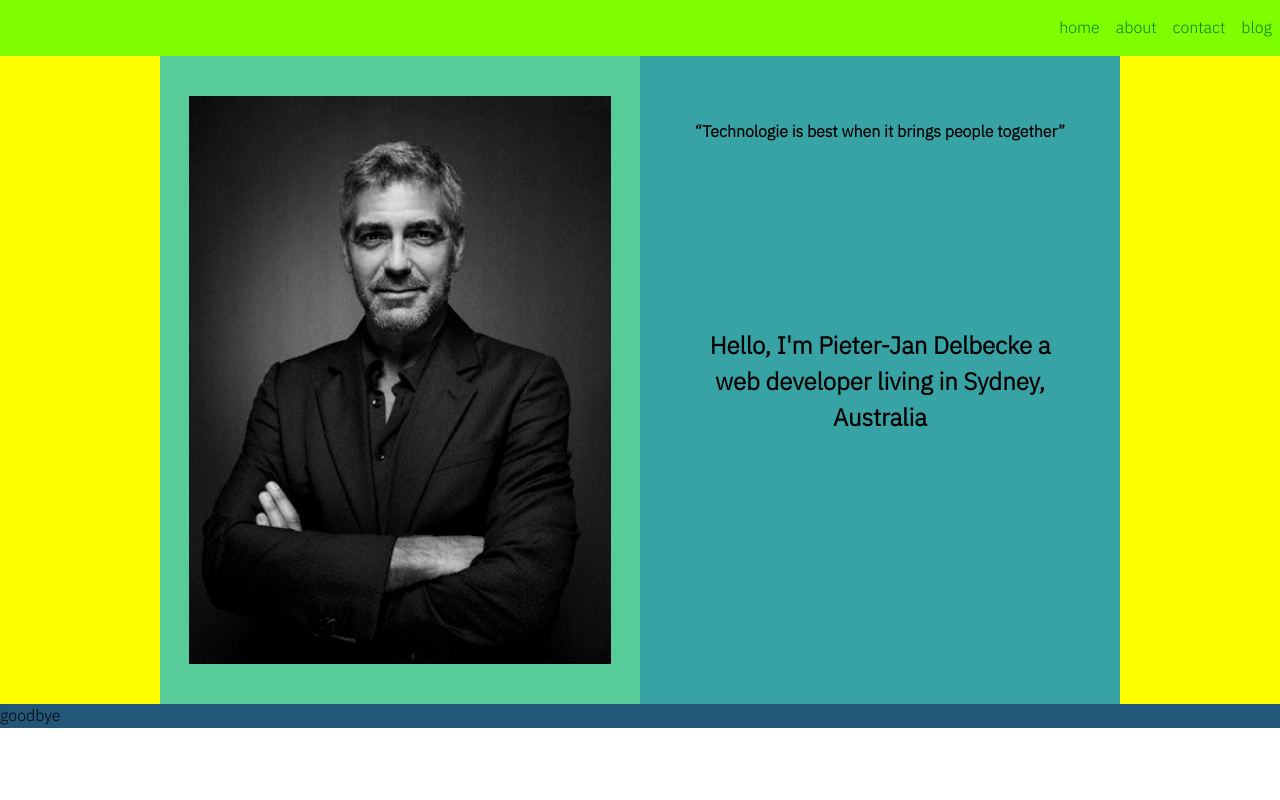
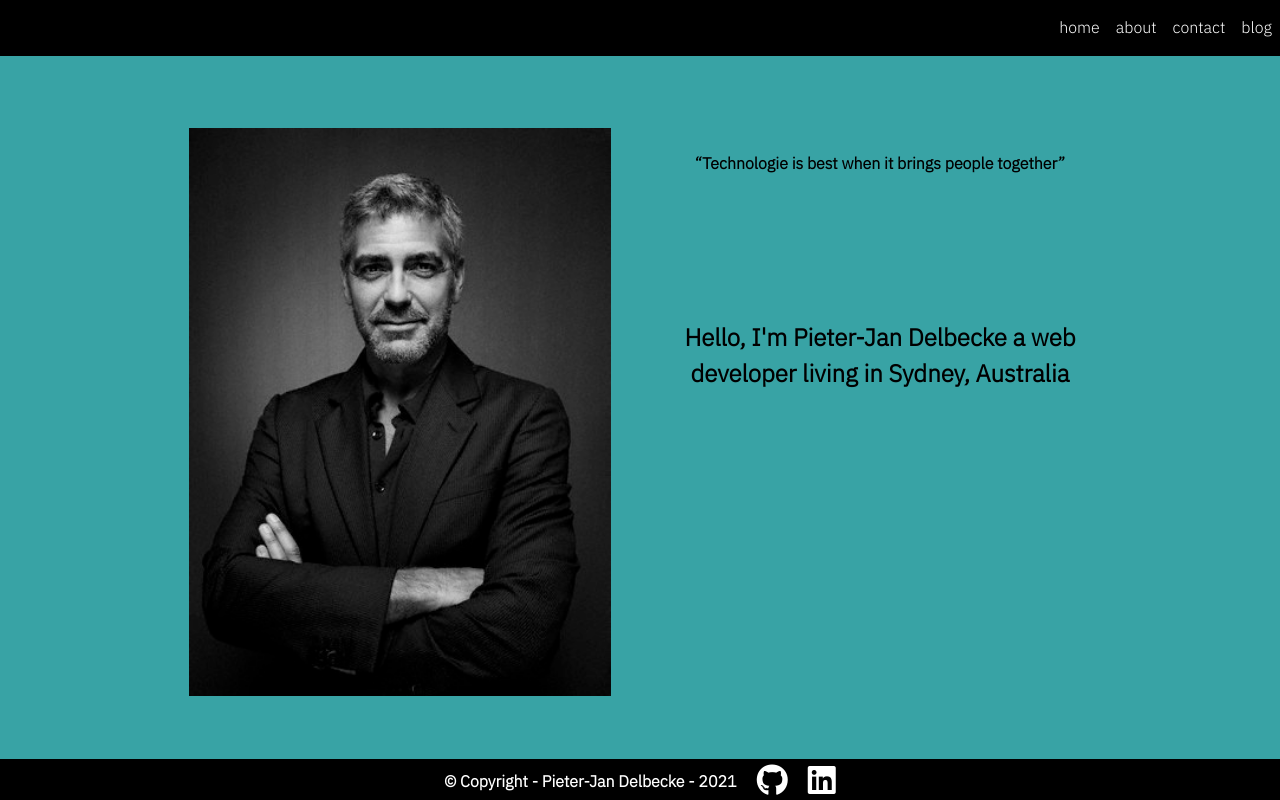
Before and after one commit to PieterJanDelbecke/portfolio, a plain HTML site: page code/index.html in a window 1280 px wide. Drawn offline with Linux system fonts and the light colour scheme.

Commit message:
firt draft of home page

```diff
--- a/code/index.html
+++ b/code/index.html
@@ -3,37 +3,51 @@
 
 <head>
     <meta charset="UTF-8">
-    <meta http-equiv="X-UA-Compatible" content="IE=edge">
     <meta name="viewport" content="width=device-width, initial-scale=1.0">
+
+    <!-- CSS stylesheet -->
     <link rel="stylesheet" href="./styles.css">
+
+    <!-- Font Awesome -->
+    <script src="https://kit.fontawesome.com/468a9c80b0.js" crossorigin="anonymous"></script>
+
+    <!-- Google Fonts -->
     <link rel="preconnect" href="https://fonts.googleapis.com">
     <link rel="preconnect" href="https://fonts.gstatic.com" crossorigin>
     <link href="https://fonts.googleapis.com/css2?family=IBM+Plex+Sans+Arabic:wght@300&display=swap" rel="stylesheet">
-    <title>Document</title>
+
+    <title>Pieter-Jan Delbecke - Portfolio</title>
 </head>
 
 <body>
     <header>
         <div class="navbar">
-            <a href="index.html">home</a>
-            <a href="about.html">about</a>
-            <a href="contact.html">contact</a>
-            <a href="blog.html">blog</a>
+            <a class="index" href="index.html">home</a>
+            <a class="about" href="about.html">about</a>
+            <a class="contact" href="contact.html">contact</a>
+            <a class="blog" href="blog.html">blog</a>
         </div>
     </header>
-    <main>
-
-        <div class="container">
+    <main class="container_main">
+        <div class="container_pic">
             <img src="./mypic.jpeg" alt="profile pic">
         </div>
         <div class="container_text">
-            <h4 class="quote">&#8220Technologie is best when it brings people together&#8221</h4>
+            <h4 class="quote">&#8220;Technologie is best when it brings people together&#8221;</h4>
             <h2 class="intro">Hello, I'm Pieter-Jan Delbecke a web developer living in Sydney, Australia</h2>
         </div>
     </main>
 
     <footer>
-        goodbye
+        <div class="footbox">
+            <h4 class="copyright">&#169; Copyright - Pieter-Jan Delbecke - 2021</h4>
+            <a class="github_icon" href="https://www.github.com">
+                <span class="fab fa-github fa-2x"></span>
+            </a>
+            <a class="linkedin_icon" href="https://www.linkedin.com">
+                <span class="fab fa-linkedin fa-2x"></span>
+            </a>
+        </div>
     </footer>
 </body>
 
--- a/code/styles.css
+++ b/code/styles.css
@@ -1,6 +1,41 @@
 body {
     margin: 0;
+    /* background-color: coral; */
+    background-color: #38A3A5;
     font-family: 'IBM Plex Sans Arabic', sans-serif;
+    height: 100%;
+}
+
+.background {
+    height: 10rem;
+    width: 100%;
+}
+
+.container_main {
+    margin: 2rem auto auto auto;
+    /* background-color: #38A3A5; */
+    display: flex;
+    flex-direction: row;
+    flex-wrap: wrap;
+    justify-content: center;
+}
+
+.container_pic {
+    display: flex;
+    flex-direction: column;
+    align-items: center;
+    /* background-color: #38A3A5; */
+    width: 480px;
+    margin: 0;
+    padding: 2.5rem 0;
+}
+
+.container_text {
+    /* background-color: #38A3A5; */
+    width: 480px;
+    display: flex;
+    flex-direction: column;
+    align-items: center;
 }
 
 img {
@@ -8,57 +43,84 @@ img {
     width: 88%;
 }
 
-.background {
-    width: 100%;
-    height: 10em;
-}
-
-main {
-    background-color: yellow;
-    display: flex;
-    flex-direction: row;
-    flex-wrap: wrap;
-    justify-content: center;
-}
-
-.container {
-    display: flex;
-    flex-direction: column;
-    align-items: center;
-    background-color: #57CC99;
-    width: 480px;
-    margin: 0;
-    padding: 2.5em 0;
-}
-
-.container_text {
-    background-color: #38A3A5;
-    width: 480px;
-    display: flex;
-    flex-direction: column;
-    align-items: center;
-}
-
 .quote {
-    margin: 4em 0;
+    margin: 4rem 0;
     text-align: center;
 }
 
 .intro {
     text-align: center;
-    margin: 5em 2em;
+    margin: 5rem 2rem;
 }
 
-@media (max-width: 872px) {
+
+
+header>div>a {
+    text-decoration: none;
+    display: inline-block;
+    margin: 1rem 0.5rem;
+    color: white;
+}
+
+
+.navbar {
+    /* background-color:#22577A ; */
+    /* color: #38A3A5;  */
+    background-color: black;
+    color: white;
+    display: flex;
+    flex-wrap: wrap;
+    justify-content: flex-end;
+
+}
+
+
+.footbox {
+    margin: 0;
+    width: 100%;
+    height: 2.3rem;
+    background-color: black ;
+    color: white;
+    margin-bottom: 0;
+    padding-top: 0.25rem;
+    display: flex;
+    justify-content: center;
+
+}
+.copyright {
+    display: inline-block;
+    margin: auto 10px auto auto;
+    padding: 0;
+}
+.github_icon {
+    display: inline-block;
+    margin: auto 10px;
+    padding: 0;
+    color: white;
+}
+.linkedin_icon {
+    display: inline-block;
+    margin: auto auto auto 10px;
+    padding: 0;
+    color: white;
+}
+
+
+@media (max-width: 914px) {
     .quote {
         margin: 0;
     }
 
     .intro {
-        margin: 1em 1.8em;
+        margin: 1rem 1.8rem;
     }
+    .container_main {
+        margin-top: 0.7rem;
+    }
+
 }
-    @media (max-width: 1024px) {
+
+@media (max-width: 1024px) {
     .container {
         width: 436px;
     }
@@ -69,25 +131,12 @@ main {
 
 }
 
+@media (min-width: 916px){
+    .footbox {
+        display: static;
+        position:absolute;
+        bottom: 0;
+    }
 
-header {
-    background-color: #22577A;
+
 }
-
-header>div>a {
-    text-decoration: none;
-    display: inline-block;
-    color: green;
-    margin: 1em 0.5em;
-}
-
-.navbar {
-    background-color: chartreuse;
-    display: flex;
-    flex-wrap: wrap;
-    justify-content: flex-end;
-}
-
-footer {
-    background-color: #22577A;
-}
```
